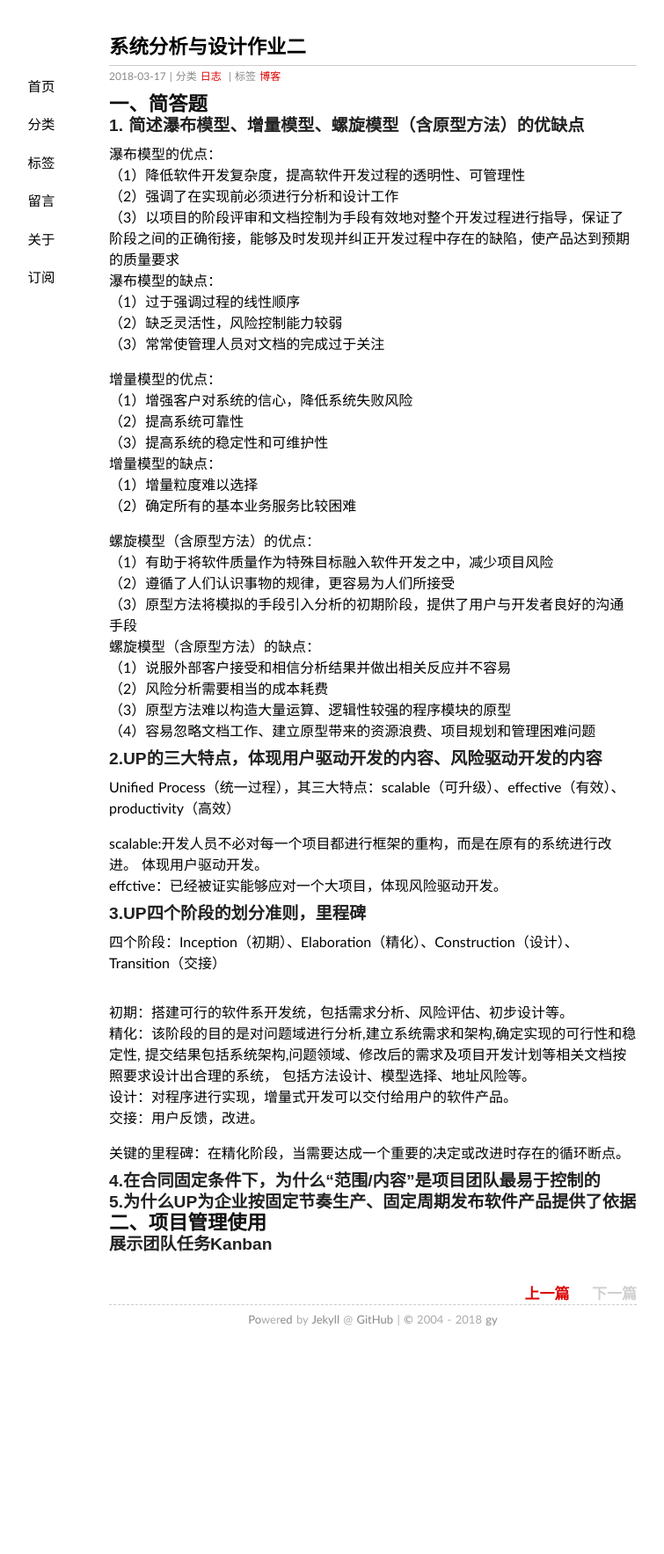
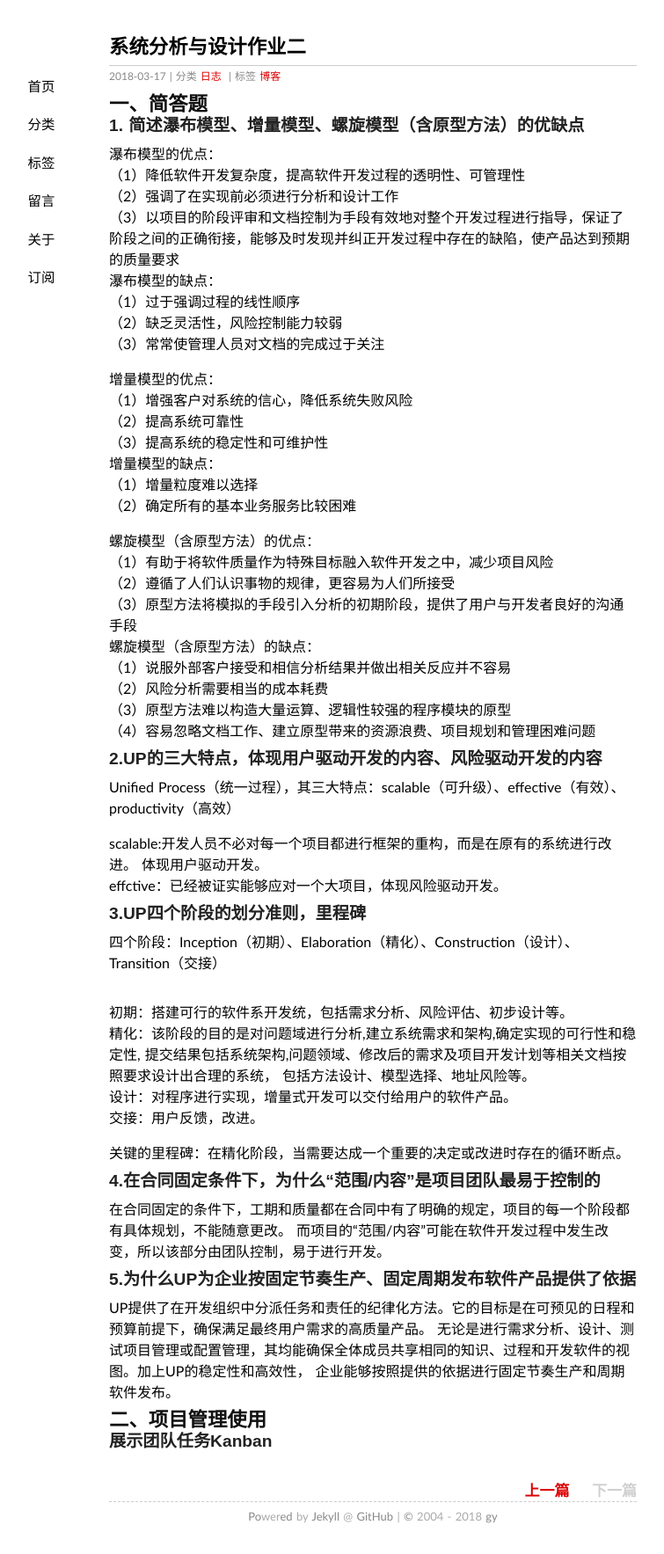
Before and after one commit to gaoynui/gaoynui.github.io, a Jekyll site: the page built from _posts/2018-03-17-hw2.md, in a window 1280 px wide. Shown: the whole page at 88% size, without its empty margins (216-971 px from the left). Built offline with Jekyll 4.4.1, drawn with Linux system fonts in a browser that asks for light colours; before the commit the page ends 1543 px from its top, so only the background shows below that.

Commit message:
Update 2018-03-17-hw2.md

```diff
--- a/_posts/2018-03-17-hw2.md
+++ b/_posts/2018-03-17-hw2.md
@@ -52,6 +52,11 @@ effctive：已经被证实能够应对一个大项目，体现风险驱动开发
 
 关键的里程碑：在精化阶段，当需要达成一个重要的决定或改进时存在的循环断点。
 ### 4.在合同固定条件下，为什么“范围/内容”是项目团队最易于控制的
+在合同固定的条件下，工期和质量都在合同中有了明确的规定，项目的每一个阶段都有具体规划，不能随意更改。
+而项目的“范围/内容”可能在软件开发过程中发生改变，所以该部分由团队控制，易于进行开发。
 ### 5.为什么UP为企业按固定节奏生产、固定周期发布软件产品提供了依据
+UP提供了在开发组织中分派任务和责任的纪律化方法。它的目标是在可预见的日程和预算前提下，确保满足最终用户需求的高质量产品。
+无论是进行需求分析、设计、测试项目管理或配置管理，其均能确保全体成员共享相同的知识、过程和开发软件的视图。加上UP的稳定性和高效性，
+企业能够按照提供的依据进行固定节奏生产和周期软件发布。
 ## 二、项目管理使用
 ### 展示团队任务Kanban
```
